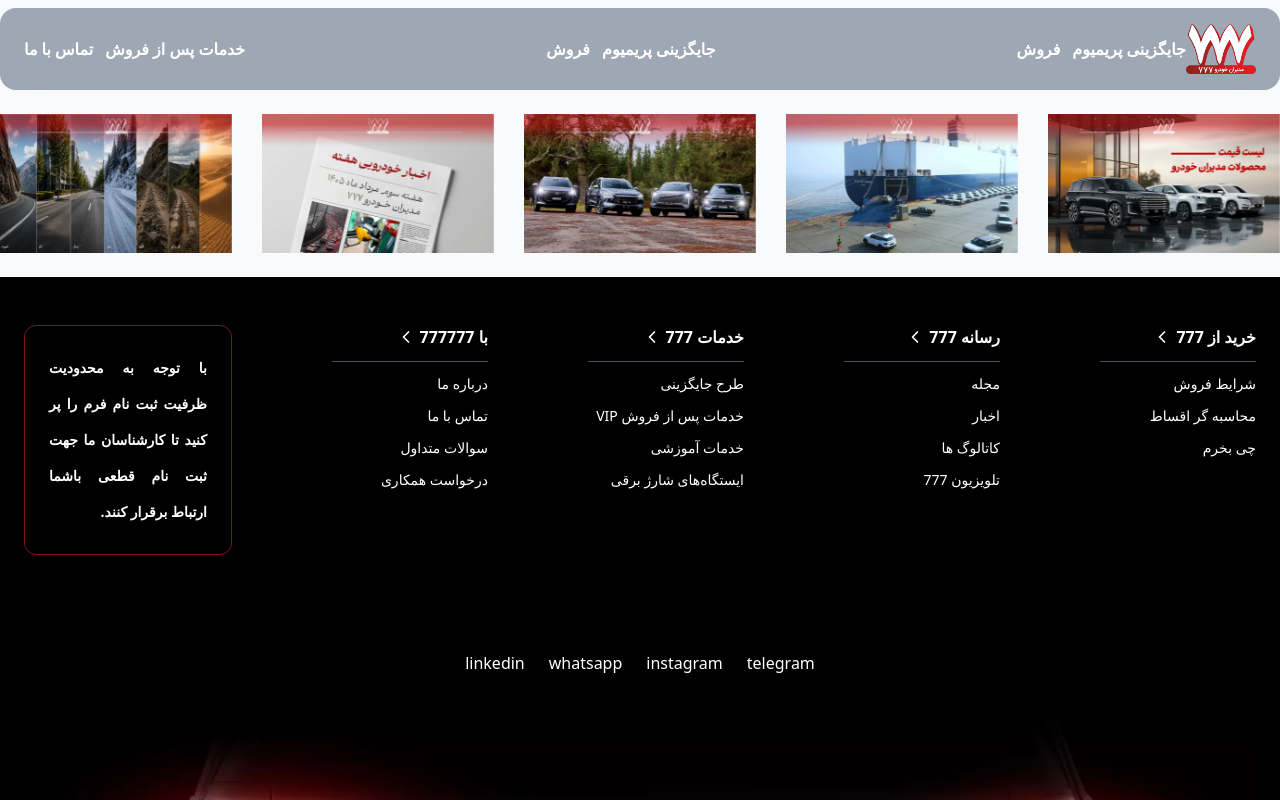
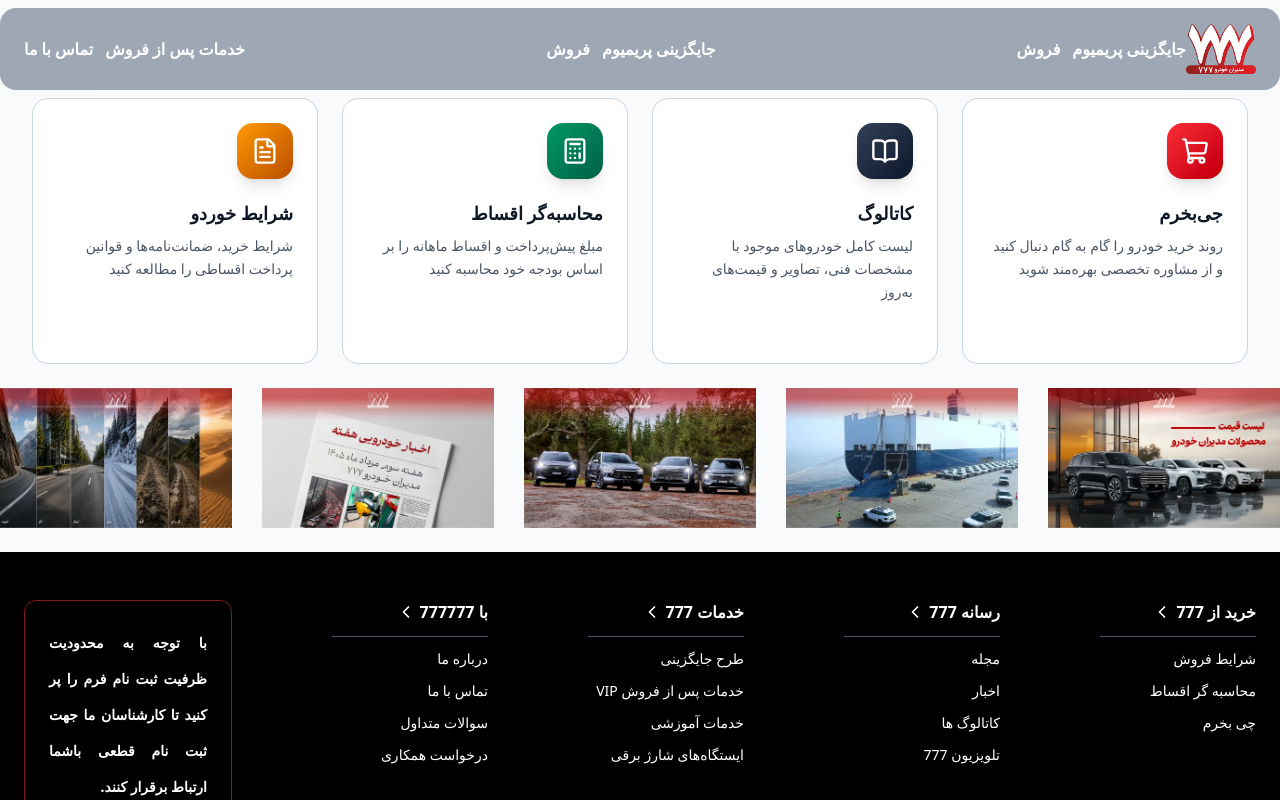
Before and after one commit to teksite/peoject-modirankhodro, a Next.js app: page / in a window 1280 px wide. Shown: the top 800 px of the page. Built offline with nearby package versions, Linux system fonts and the light colour scheme.

Commit message:
services

```diff
--- a/app/(home)/components/service-section.tsx
+++ b/app/(home)/components/service-section.tsx
@@ -1,3 +1,38 @@
-export function ServiceSection(){
+import Link from "next/link";
+import {services} from "@/mocks";
+import {ServicesType} from "@/contracts";
 
+
+export default function serviceSection() {
+
+    return (
+        <section className="relative z-20 px-4 sm:px-6 lg:px-8 max-w-7xl mx-auto">
+            <div className="grid grid-cols-1 sm:grid-cols-2 lg:grid-cols-4 gap-6">
+                {services.map((card : ServicesType, i:number) => {
+                    const Icon = card.icon;
+                    return (
+                        <Link
+                            key={card.id}
+                            href={card.href}
+                            className={'border border-slate-300 bg-white rounded-2xl p-6 group cursor-pointer transition-all duration-700 opacity-100 translate-y-0'}
+                        >
+                            <div className={`w-14 h-14 rounded-2xl bg-linear-to-br ${card.color} flex items-center justify-center mb-5 shadow-lg group-hover:scale-110 group-hover:rotate-3 transition-all duration-400`}>
+                                <Icon className="w-7 h-7 text-white" strokeWidth={2} />
+                            </div>
+                            <h3 className="text-lg font-bold text-gray-900 mb-2 group-hover:text-brand-600 transition-colors duration-300">
+                                {card.title}
+                            </h3>
+                            <p className="text-sm text-gray-600 leading-relaxed mb-4">
+                                {card.description}
+                            </p>
+                            <div className="flex items-center gap-2 text-sm font-semibold text-brand-600 opacity-0 group-hover:opacity-100 group-hover:gap-3 transition-all duration-300">
+                                مشاهده
+                                <span className="w-6 h-px bg-brand-500" />
+                            </div>
+                        </Link>
+                    );
+                })}
+            </div>
+        </section>
+    );
 }
--- a/app/(home)/page.tsx
+++ b/app/(home)/page.tsx
@@ -1,11 +1,14 @@
 import LastMagazineSlider from "@/components/ui/last-magazine-slider";
 import {magazinesItems} from "@/mocks";
+import LatestNews from "@/app/(home)/components/service-section";
 
 export default function homePage(){
     return(
-
-       <section className={'container mx-auto my-6'}>
-           <LastMagazineSlider slides={magazinesItems}/>
-       </section>
+        <main>
+            <LatestNews />
+            <section className={'container mx-auto my-6'}>
+                <LastMagazineSlider slides={magazinesItems}/>
+            </section>
+        </main>
     );
 }
--- a/components/layouts/footer.tsx
+++ b/components/layouts/footer.tsx
@@ -39,7 +39,6 @@ export default function Footer() {
                 <span className="block text-center text-xs font-semibold text-white mt-6">
                     {copyWriteBrand}
                 </span>
-
             </div>
         </footer>
     );
--- /dev/null
+++ b/hook/useScrollAnimation.ts
@@ -0,0 +1,31 @@
+import { useEffect, useRef, useState } from 'react';
+
+export function useScrollAnimation<T extends HTMLElement = HTMLDivElement>(
+    options: { threshold?: number; rootMargin?: string; once?: boolean } = {}
+) {
+    const { threshold = 0.15, rootMargin = '0px 0px -50px 0px', once = true } = options;
+    const ref = useRef<T>(null);
+    const [isVisible, setIsVisible] = useState(false);
+
+    useEffect(() => {
+        const element = ref.current;
+        if (!element) return;
+
+        const observer = new IntersectionObserver(
+            ([entry]) => {
+                if (entry.isIntersecting) {
+                    setIsVisible(true);
+                    if (once) observer.unobserve(entry.target);
+                } else if (!once) {
+                    setIsVisible(false);
+                }
+            },
+            { threshold, rootMargin }
+        );
+
+        observer.observe(element);
+        return () => observer.disconnect();
+    }, [threshold, rootMargin, once]);
+
+    return { ref, isVisible };
+}
--- a/mocks/index.ts
+++ b/mocks/index.ts
@@ -1,3 +1,4 @@
 export * from './footer';
 export * from './header';
 export * from './magazine';
+export * from './services';
--- /dev/null
+++ b/mocks/services.ts
@@ -0,0 +1,37 @@
+import { ShoppingCart, BookOpen, Calculator, FileText } from 'lucide-react';
+import {ServicesType} from "@/contracts";
+
+export const services :ServicesType[] = [
+    {
+        id: 'buy',
+        icon: ShoppingCart,
+        title: 'جی‌بخرم',
+        description: 'روند خرید خودرو را گام به گام دنبال کنید و از مشاوره تخصصی بهره‌مند شوید',
+        color: 'from-red-500 to-red-700',
+        href: '#consultation',
+    },
+    {
+        id: 'catalog',
+        icon: BookOpen,
+        title: 'کاتالوگ',
+        description: 'لیست کامل خودروهای موجود با مشخصات فنی، تصاویر و قیمت‌های به‌روز',
+        color: 'from-slate-700 to-slate-900',
+        href: '#catalog',
+    },
+    {
+        id: 'calculator',
+        icon: Calculator,
+        title: 'محاسبه‌گر اقساط',
+        description: 'مبلغ پیش‌پرداخت و اقساط ماهانه را بر اساس بودجه خود محاسبه کنید',
+        color: 'from-emerald-600 to-emerald-800',
+        href: '#calculator',
+    },
+    {
+        id: 'conditions',
+        icon: FileText,
+        title: 'شرایط خوردو',
+        description: 'شرایط خرید، ضمانت‌نامه‌ها و قوانین پرداخت اقساطی را مطالعه کنید',
+        color: 'from-amber-500 to-amber-700',
+        href: '#replacement',
+    },
+];
```
Also changed, not shown: contracts/index.ts (+11 -1 lines).
